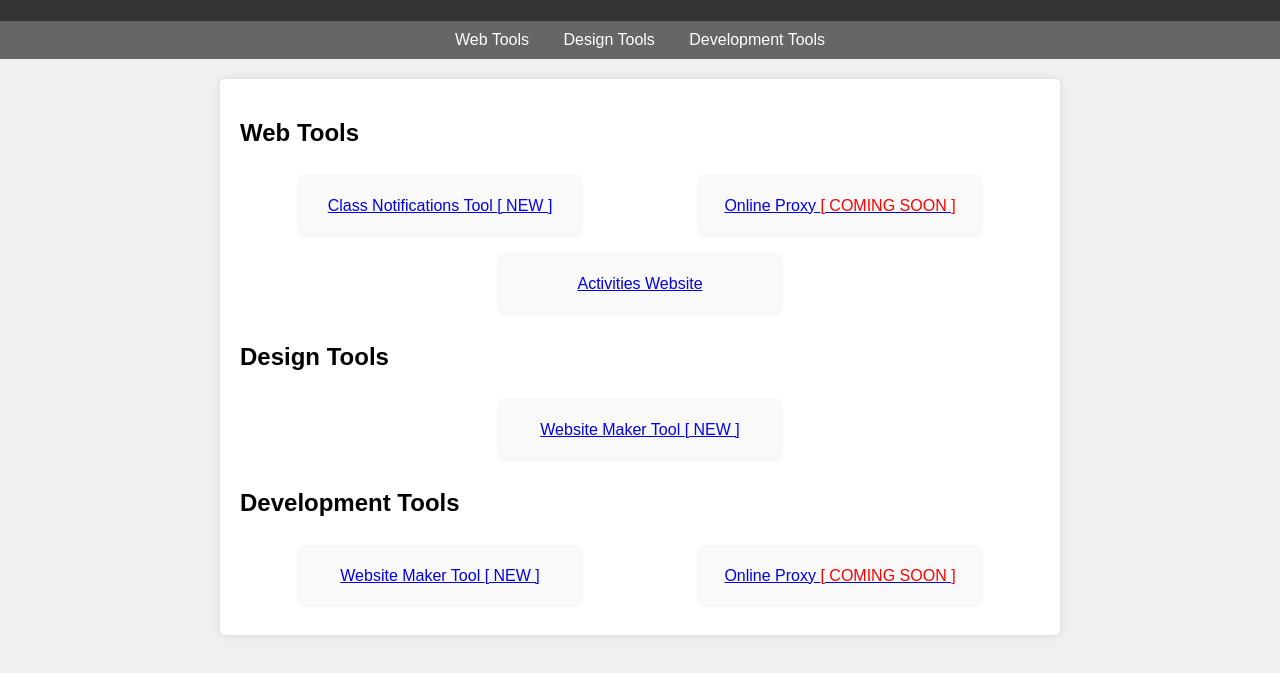
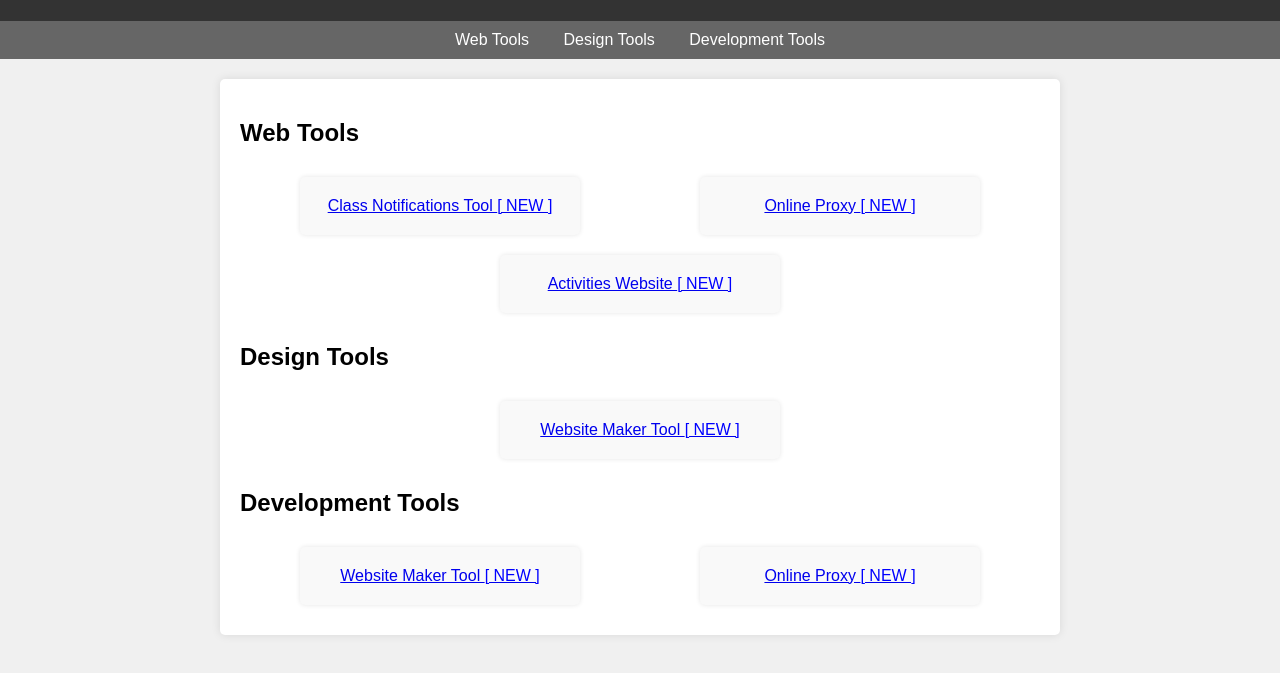
Before and after one commit to CodeTestGroup/Tools, a plain HTML site: page index.html in a window 1280 px wide. Shown: the part 99-772 px from the top of the page. Drawn offline with Linux system fonts and the light colour scheme; no server answers.

Commit message:
Update index.html

```diff
--- a/index.html
+++ b/index.html
@@ -79,8 +79,8 @@ function notification() {
             <div class="tool-links">
                 <!-- Links to web tools -->
                 <a class="tool-link" href="https://codetestgroup.github.io/ClassNotify">Class Notifications Tool <span style="color: blue;">[ NEW ]</span></a>
-                <a class="tool-link" href="https://codetestgroup.github.io/OnlineProx">Online Proxy <span style="color: red;">[ COMING SOON ]</span></a>
-                <a class="tool-link" href="https://codetestgroup.github.io/Activities">Activities Website</a>
+                <a class="tool-link" href="https://codetestgroup.github.io/OnlineProx">Online Proxy <span style="color: blue;">[ NEW ]</span></a>
+                <a class="tool-link" href="https://codetestgroup.github.io/Activities">Activities Website <span style="color: blue;">[ NEW ]</span></a>
             </div>
         </section>
         <section id="design-tools">
@@ -95,7 +95,7 @@ function notification() {
             <div class="tool-links">
                 <!-- Links to development tools -->
                 <a class="tool-link" href="https://codetestgroup.github.io/WebsiteMaker">Website Maker Tool <span style="color: blue;">[ NEW ]</span></a>
-                <a class="tool-link" href="https://codetestgroup.github.io/OnlineProx">Online Proxy <span style="color: red;">[ COMING SOON ]</span></a>
+                <a class="tool-link" href="https://codetestgroup.github.io/OnlineProx">Online Proxy <span style="color: blue;">[ NEW ]</span></a>
             </div>
         </section>
     </div>
```
